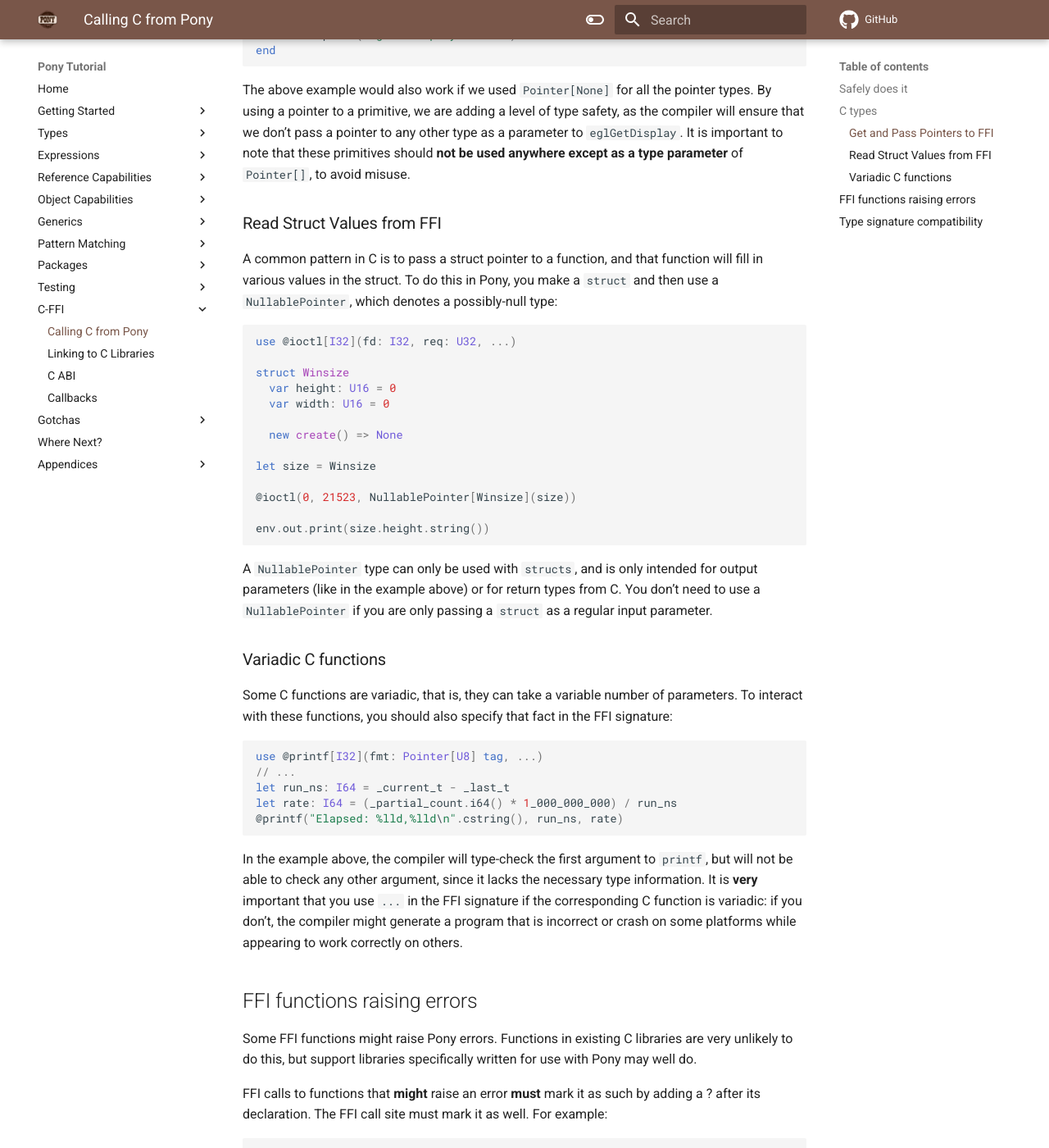
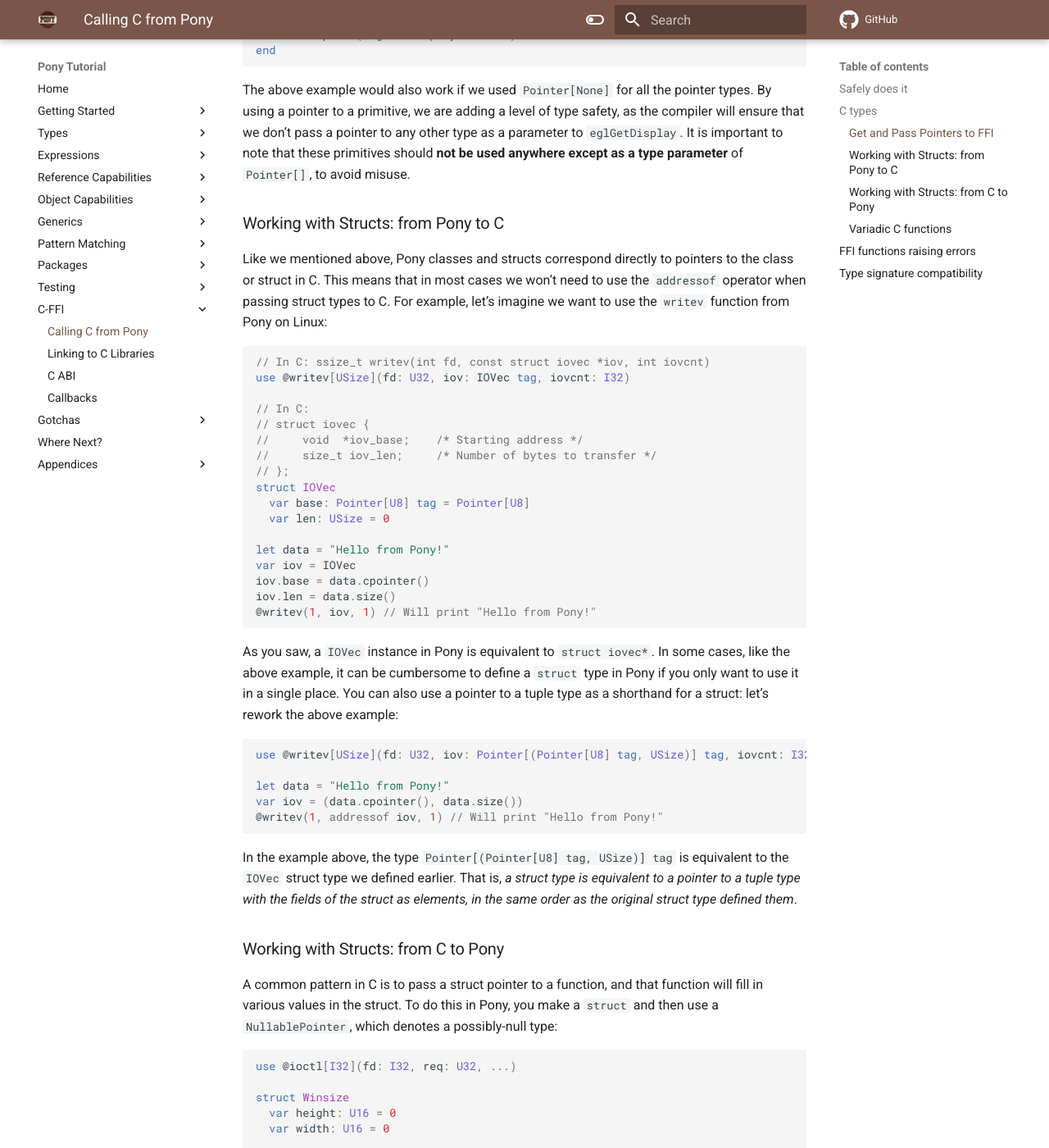
Before and after one commit to ponylang/pony-tutorial, an MkDocs documentation site: the page built from docs/c-ffi/calling-c.md, in a window 1280 px wide and 1400 px high, scrolled down 2579 px. Shown: the whole window at 82% size. Built offline with MkDocs 1.6.1 and Material for MkDocs 9.7.7, drawn with Linux system fonts in a browser that asks for light colours; comment, search, counter and statistics services are not loaded.

Commit message:
Expand on Structs as pointers, Structs as pointers to tuples

````diff
--- a/docs/c-ffi/calling-c.md
+++ b/docs/c-ffi/calling-c.md
@@ -93,7 +93,43 @@ end
 
 The above example would also work if we used `Pointer[None]` for all the pointer types. By using a pointer to a primitive, we are adding a level of type safety, as the compiler will ensure that we don't pass a pointer to any other type as a parameter to `eglGetDisplay`. It is important to note that these primitives should __not be used anywhere except as a type parameter__ of `Pointer[]`, to avoid misuse.
 
-### Read Struct Values from FFI
+### Working with Structs: from Pony to C
+
+Like we mentioned above, Pony classes and structs correspond directly to pointers to the class or struct in C. This means that in most cases we won't need to use the `addressof` operator when passing struct types to C. For example, let's imagine we want to use the `writev` function from Pony on Linux:
+
+```pony
+// In C: ssize_t writev(int fd, const struct iovec *iov, int iovcnt)
+use @writev[USize](fd: U32, iov: IOVec tag, iovcnt: I32)
+
+// In C:
+// struct iovec {
+//     void  *iov_base;    /* Starting address */
+//     size_t iov_len;     /* Number of bytes to transfer */
+// };
+struct IOVec
+  var base: Pointer[U8] tag = Pointer[U8]
+  var len: USize = 0
+
+let data = "Hello from Pony!"
+var iov = IOVec
+iov.base = data.cpointer()
+iov.len = data.size()
+@writev(1, iov, 1) // Will print "Hello from Pony!"
+```
+
+As you saw, a `IOVec` instance in Pony is equivalent to `struct iovec*`. In some cases, like the above example, it can be cumbersome to define a `struct` type in Pony if you only want to use it in a single place. You can also use a pointer to a tuple type as a shorthand for a struct: let's rework the above example:
+
+```pony
+use @writev[USize](fd: U32, iov: Pointer[(Pointer[U8] tag, USize)] tag, iovcnt: I32)
+
+let data = "Hello from Pony!"
+var iov = (data.cpointer(), data.size())
+@writev(1, addressof iov, 1) // Will print "Hello from Pony!"
+```
+
+In the example above, the type `Pointer[(Pointer[U8] tag, USize)] tag` is equivalent to the `IOVec` struct type we defined earlier. That is, _a struct type is equivalent to a pointer to a tuple type with the fields of the struct as elements, in the same order as the original struct type defined them_.
+
+### Working with Structs: from C to Pony
 
 A common pattern in C is to pass a struct pointer to a function, and that function will fill in various values in the struct. To do this in Pony, you make a `struct` and then use a `NullablePointer`, which denotes a possibly-null type:
 
````
